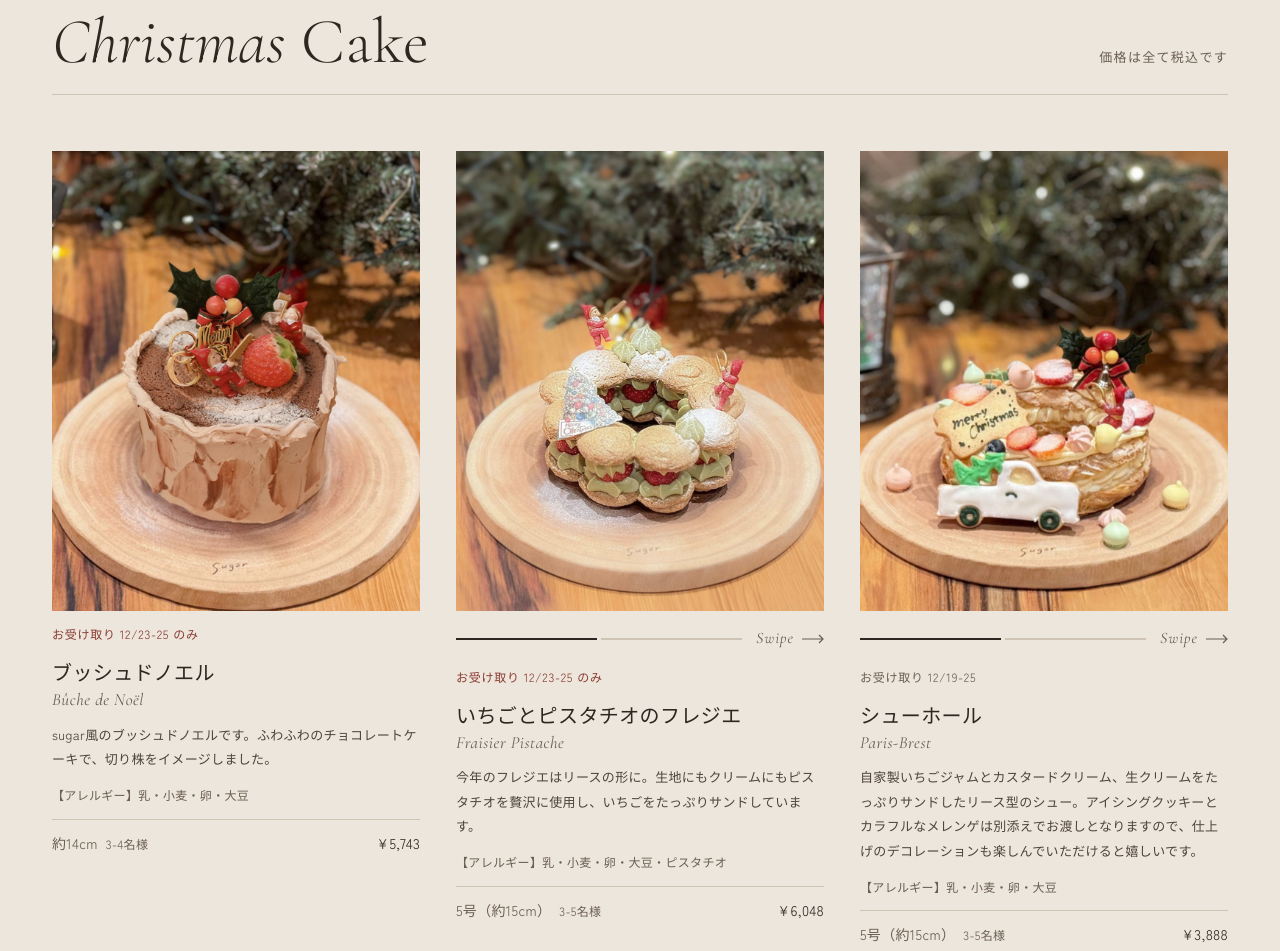
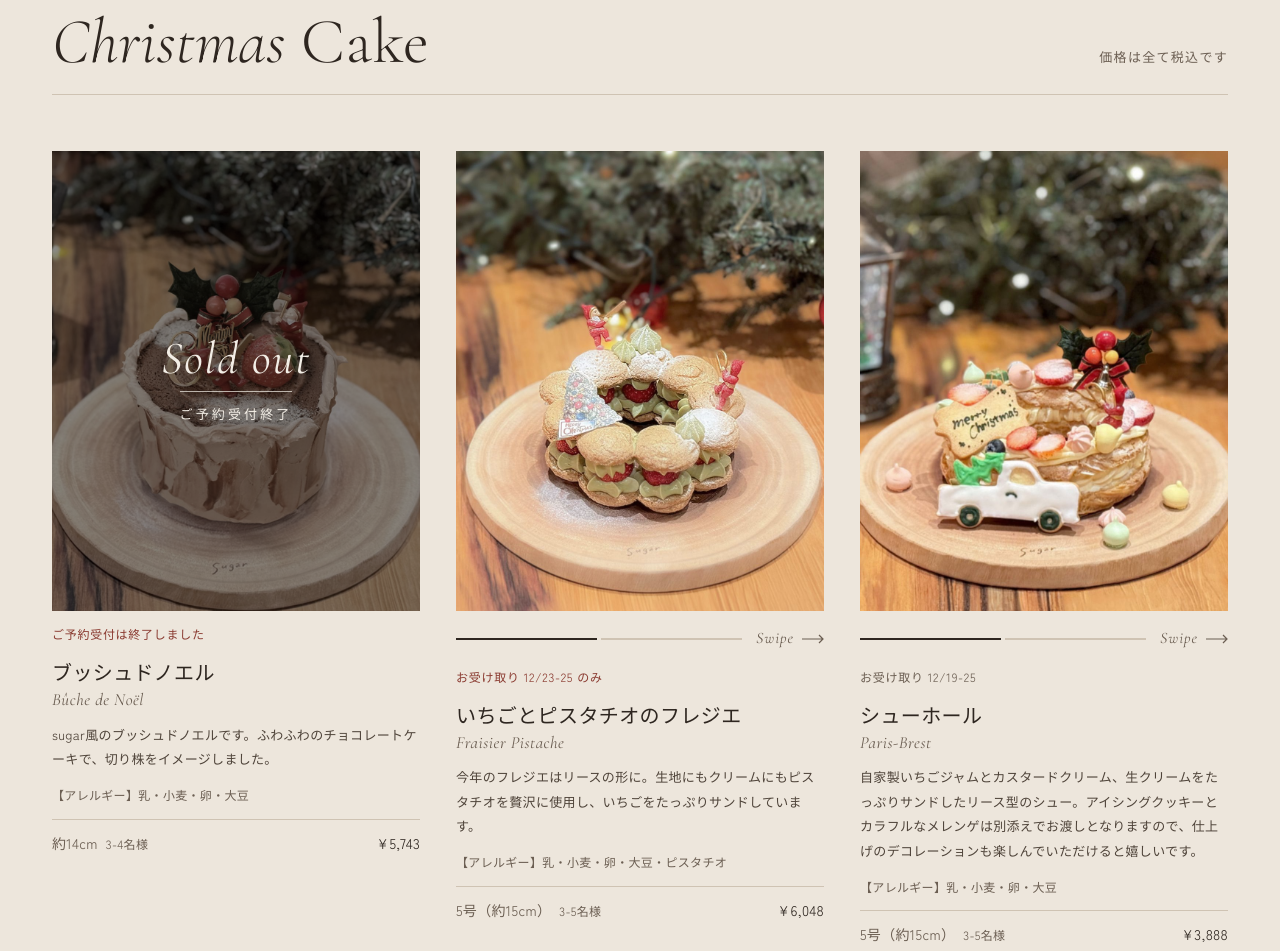
Before and after one commit to sugar-osaka/christmas2026, a plain HTML site: page index.html in a window 1280 px wide. Shown: the part 2459-3410 px from the top of the page. Drawn offline with nearby package versions, Linux system fonts and the light colour scheme.

Commit message:
Update index.html

```diff
--- a/index.html
+++ b/index.html
@@ -42,6 +42,12 @@
   .more-link.is-drawn .more-frame rect { animation: more-draw 1.4s ease-in-out forwards; }  /* 画面に入ったら1回だけ時計回りに描く */
   @keyframes more-draw { from { stroke-dashoffset: var(--len, 400px); } to { stroke-dashoffset: 0px; } }
   @media (prefers-reduced-motion: reduce) { .more-frame rect, .more-link.is-drawn .more-frame rect { animation: none; stroke-dashoffset: 0px; } }
+  /* 売り切れ表示：写真を暗くして「Sold out／ご予約受付終了」を重ねる（.sold で囲むだけで使えます） */
+  .sold { position: relative; }
+  .sold img { filter: saturate(0.5) brightness(0.55) !important; }
+  .sold-label { position: absolute; inset: 0; margin: 0; display: flex; flex-direction: column; align-items: center; justify-content: center; gap: 10px; color: #F3EEE6; text-align: center; pointer-events: none; }
+  .sold-label .en { font-family: 'Cormorant Garamond', Georgia, serif; font-style: italic; font-weight: 400; font-size: clamp(34px, 4vw, 46px); line-height: 1; letter-spacing: 0.04em; }
+  .sold-label .ja { padding-top: 10px; border-top: 1px solid rgba(243,238,230,0.7); font-size: 13px; letter-spacing: 0.24em; }
   /* 写真スワイプ */
   .swipe-track::-webkit-scrollbar { display: none; }
   .swipe-btn { position: absolute; top: 50%; transform: translateY(-50%); width: 40px; height: 40px; border: 0; border-radius: 50%; background: rgba(243,238,230,0.85); color: #2E2620; font-size: 20px; line-height: 1; cursor: pointer; display: none; align-items: center; justify-content: center; }
@@ -215,8 +221,11 @@
     <div style="display: grid; grid-template-columns: repeat(auto-fill, minmax(min(280px, 100%), 1fr)); gap: 72px 36px">
 
       <article style="display: flex; flex-direction: column; gap: 12px">
-        <img loading="lazy" src="images/buche-de-noel.jpg" width="1000" height="1250" alt="ブッシュドノエル" style="display: block; width: 100%; aspect-ratio: 4 / 5; object-fit: cover; filter: saturate(0.9)">
-        <p style="margin: 0; font-size: 12px; letter-spacing: 0.06em; color: #8A3A30">お受け取り 12/23-25 のみ</p>
+        <div class="sold">
+          <img loading="lazy" src="images/buche-de-noel.jpg" width="1000" height="1250" alt="ブッシュドノエル（ご予約受付終了）" style="display: block; width: 100%; aspect-ratio: 4 / 5; object-fit: cover; filter: saturate(0.9)">
+          <p class="sold-label" aria-hidden="true"><span class="en">Sold out</span><span class="ja">ご予約受付終了</span></p>
+        </div>
+        <p style="margin: 0; font-size: 12px; letter-spacing: 0.06em; color: #8A3A30">ご予約受付は終了しました</p>
         <h3 class="ct"><span class="ct-ja">ブッシュドノエル</span><span class="ct-en">Bûche de Noël</span></h3>
         <p style="margin: 0; font-size: 13px; color: #4F443A">sugar風のブッシュドノエルです。ふわふわのチョコレートケーキで、切り株をイメージしました。</p>
         <p style="margin: 0; font-size: 12px; color: #6B5E52">【アレルギー】乳・小麦・卵・大豆</p>
@@ -398,7 +407,7 @@
             </tr>
           </thead>
           <tbody>
-            <tr style="border-bottom: 1px solid #CFC3B3"><th scope="row" style="text-align: left; font-weight: 400; padding: 9px 8px 9px 0">ブッシュドノエル</th><td style="text-align: center; color: #8C7F72">—</td><td style="text-align: center; color: #8A3A30; font-weight: 500">予約可</td></tr>
+            <tr style="border-bottom: 1px solid #CFC3B3"><th scope="row" style="text-align: left; font-weight: 400; padding: 9px 8px 9px 0">ブッシュドノエル</th><td style="text-align: center; color: #8C7F72">—</td><td style="text-align: center; color: #8C7F72; font-size: 12px; white-space: nowrap">受付終了</td></tr>
             <tr style="border-bottom: 1px solid #CFC3B3"><th scope="row" style="text-align: left; font-weight: 400; padding: 9px 8px 9px 0">いちごとピスタチオのフレジエ 5号</th><td style="text-align: center; color: #8C7F72">—</td><td style="text-align: center; color: #8A3A30; font-weight: 500">予約可</td></tr>
             <tr style="border-bottom: 1px solid #CFC3B3"><th scope="row" style="text-align: left; font-weight: 400; padding: 9px 8px 9px 0">シューホール 5号</th><td style="text-align: center; color: #8A3A30; font-weight: 500">予約可</td><td style="text-align: center; color: #8A3A30; font-weight: 500">予約可</td></tr>
             <tr style="border-bottom: 1px solid #CFC3B3"><th scope="row" style="text-align: left; font-weight: 400; padding: 9px 8px 9px 0">栗とほうじ茶のタルト 4号</th><td style="text-align: center; color: #8C7F72">—</td><td style="text-align: center; color: #8A3A30; font-weight: 500">予約可</td></tr>
@@ -686,7 +695,15 @@
     const items = new Set();
     sel.forEach(s => document.querySelectorAll(s).forEach(el => items.add(el)));
     const stagger = (list, step) => list.forEach((el, i) => el.style.setProperty("--d", (i % 4) * step + "s"));
-    stagger([...document.querySelectorAll("#collection article")], .12);
+    /* 商品カードは、同じ段の中で左の列から順に（列の数が画面幅で変わっても正しく） */
+    const staggerByColumn = function (list, step) {
+      const rows = new Map();
+      list.forEach(el => { const top = el.offsetTop; if (!rows.has(top)) rows.set(top, []); rows.get(top).push(el); });
+      rows.forEach(row => row.sort((a, b) => a.offsetLeft - b.offsetLeft).forEach((el, i) => el.style.setProperty("--d", i * step + "s")));
+    };
+    const cards = [...document.querySelectorAll("#collection article")];
+    staggerByColumn(cards, .14);
+    addEventListener("resize", () => staggerByColumn(cards, .14));
     stagger([...document.querySelectorAll("table tbody tr")], .05);
     stagger([...document.querySelectorAll("#top h1 > span")], .18);
     document.documentElement.classList.add("js");
```
